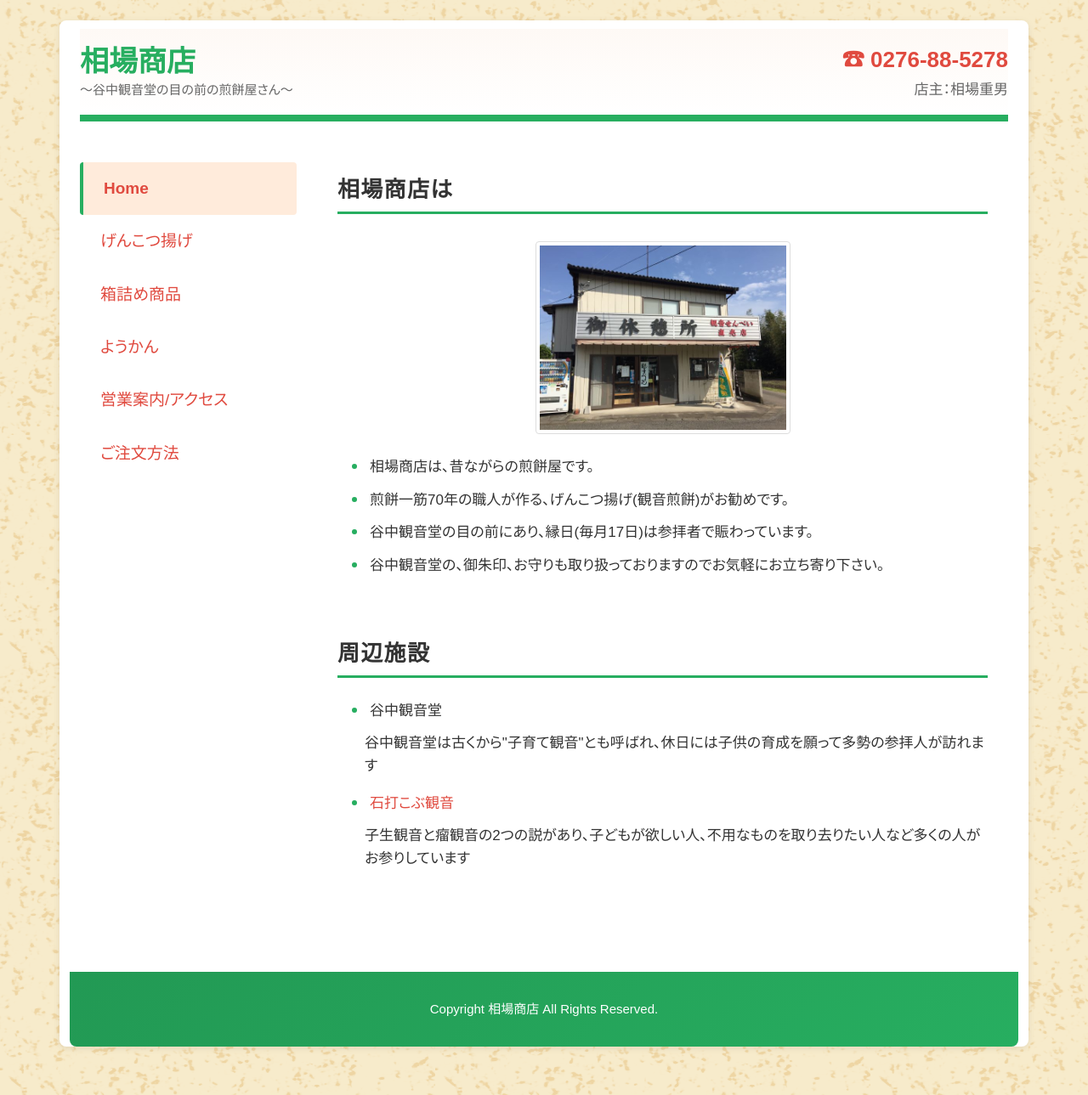
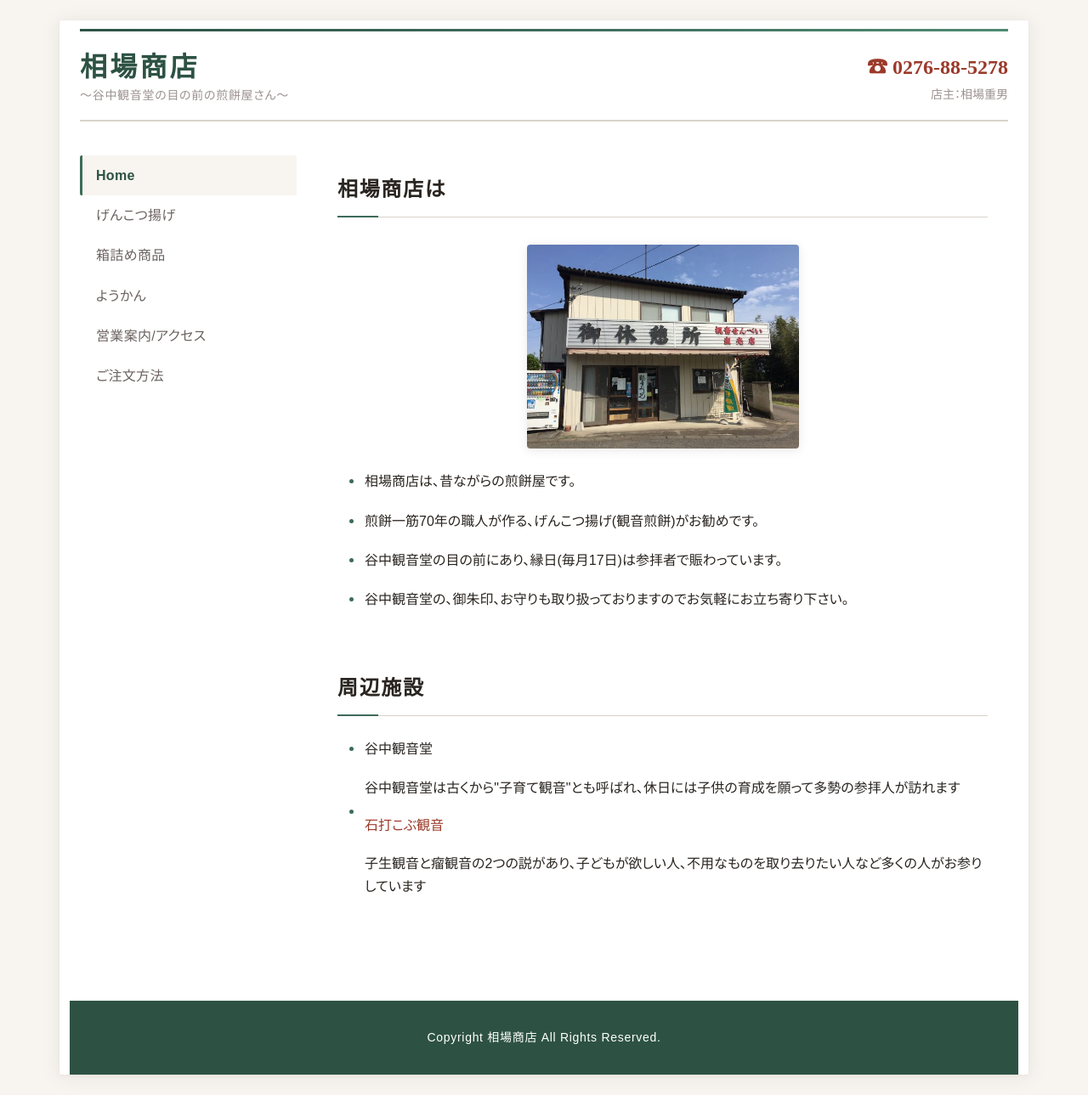
Before and after one commit to taiba/shouten-v2, a Jekyll site: the page built from index.html, in a window 1280 px wide. Shown: the whole page at 85% size. Built offline with Jekyll 4.4.1, drawn with Linux system fonts in a browser that asks for light colours.

Commit message:
デザインを洗練された和モダンスタイルに刷新
- Noto Serif JP（Google Fonts）を見出しに追加し品格のある字体に
- カラーパレットを深い苔緑・辰砂色・クリームの落ち着いた和の配色へ変更
- 背景のタイル模様を廃止しクリーンなクリーム色の背景に統一
- ヘッダーにグラデーションのアクセントラインを追加
- 見出し（.main-title）に短い装飾ラインを追加
- ナビゲーションのホバー・アクティブスタイルをより洗練された印象に
- サムネイルカードにフチなし＋影＋ホバー時の浮き上がりエフェクトを追加
- フッターをシンプルなダークグリーンに変更

https://claude.ai/code/session_01A6V9MDLpiGYGb1DT1qik3m

```diff
--- a/_includes/head.html
+++ b/_includes/head.html
@@ -2,6 +2,9 @@
     <title>{{ page.title }}</title>
     <meta charset="utf-8">
     <meta name="viewport" content="width=device-width, initial-scale=1">
+    <link rel="preconnect" href="https://fonts.googleapis.com">
+    <link rel="preconnect" href="https://fonts.gstatic.com" crossorigin>
+    <link href="https://fonts.googleapis.com/css2?family=Noto+Serif+JP:wght@400;600;700&display=swap" rel="stylesheet">
     <link href="https://cdn.jsdelivr.net/npm/bootstrap@5.3.3/dist/css/bootstrap.min.css" rel="stylesheet" integrity="sha384-QWTKZyjpPEjISv5WaRU9OFeRpok6YctnYmDr5pNlyT2bRjXh0JMhjY6hW+ALEwIH" crossorigin="anonymous">
     <link rel="stylesheet" href="/assets/css/common.css">
     <script src="https://cdn.jsdelivr.net/npm/bootstrap@5.3.3/dist/js/bootstrap.bundle.min.js" integrity="sha384-YvpcrYf0tY3lHB60NNkmXc5s9fDVZLESaAA55NDzOxhy9GkcIdslK1eN7N6jIeHz" crossorigin="anonymous"></script>
--- a/assets/css/common.css
+++ b/assets/css/common.css
@@ -7,60 +7,64 @@
   --spacing-lg: 32px;
   --spacing-xl: 48px;
 
-  /* カラーパレット: 和モダンな煎餅屋のイメージ */
+  /* カラーパレット: 和モダン・洗練 */
 
   /* ブランドカラー */
-  --color-primary: #27ae60;          /* メイングリーン（和の落ち着き） */
-  --color-primary-light: #2ecc71;    /* 明るいグリーン */
-  --color-primary-dark: #229954;     /* 濃いグリーン */
+  --color-primary: #3d6b5a;          /* 深い苔緑（落ち着き・品格） */
+  --color-primary-light: #4e8a73;    /* 明るめの緑 */
+  --color-primary-dark: #2d5244;     /* 濃い深緑 */
 
-  --color-accent: #e04a3f;           /* アクセントレッド（伝統的な赤） */
-  --color-accent-light: #e67e73;     /* 明るいレッド */
+  --color-accent: #9b3a2a;           /* 深い辰砂色（伝統的な赤） */
+  --color-accent-light: #c05040;     /* 明るめの赤 */
 
   /* 背景色 */
-  --color-bg-light: #fcefe5;         /* 薄ベージュ（温かみ） */
-  --color-bg-lighter: #fef9f5;       /* より薄いベージュ */
-  --color-bg-accent: #ffebdb;        /* アクセント背景 */
+  --color-bg-light: #f8f4ef;         /* 温かみのあるクリーム */
+  --color-bg-lighter: #faf8f4;       /* ほぼ白のクリーム */
+  --color-bg-accent: #f0e9e0;        /* アクセント背景 */
 
   /* テキストカラー */
-  --color-text: #333;                /* メインテキスト */
-  --color-text-light: #666;          /* サブテキスト */
-  --color-text-lighter: #999;        /* 補助テキスト */
+  --color-text: #2a2520;             /* 温かみのあるほぼ黒 */
+  --color-text-light: #6b6360;       /* サブテキスト */
+  --color-text-lighter: #9c9290;     /* 補助テキスト */
 
   /* グレースケール */
   --color-white: #ffffff;
-  --color-gray-100: #f8f9fa;
-  --color-gray-200: #e9ecef;
-  --color-gray-300: #dee2e6;
-  --color-gray-400: #ced4da;
-  --color-gray-500: #adb5bd;
-  --color-border: #ddd;              /* ボーダー用 */
+  --color-gray-100: #f8f6f3;
+  --color-gray-200: #ede9e3;
+  --color-gray-300: #d9d3cb;
+  --color-gray-400: #c4bdb4;
+  --color-gray-500: #a09890;
+  --color-border: #d9d3cb;           /* ボーダー用（温かみのある薄グレー） */
 
-  /* セマンティックカラー（意味のある色） */
+  /* セマンティックカラー */
   --color-success: var(--color-primary);
-  --color-info: #3498db;
-  --color-warning: #f39c12;
+  --color-info: #3a7ab5;
+  --color-warning: #c07830;
   --color-error: var(--color-accent);
 
+  /* フォント */
+  --font-heading: "Noto Serif JP", "游明朝", "YuMincho", "ヒラギノ明朝 ProN", "Hiragino Mincho ProN", serif;
+  --font-body: "游ゴシック体", "Yu Gothic", "YuGothic", "ヒラギノ角ゴ ProN", "Hiragino Kaku Gothic ProN", "メイリオ", "Meiryo", sans-serif;
+
   /* タイポグラフィ */
-  --font-size-h1: 34px;
-  --font-size-h2: 26px;
-  --font-size-h3: 21px;
-  --font-size-base: 17px;
-  --font-size-small: 15px;
-  --font-size-large: 19px;
+  --font-size-h1: 32px;
+  --font-size-h2: 24px;
+  --font-size-h3: 20px;
+  --font-size-base: 16px;
+  --font-size-small: 14px;
+  --font-size-large: 18px;
 
-  --line-height-tight: 1.3;
-  --line-height-normal: 1.6;
-  --line-height-relaxed: 1.8;
+  --line-height-tight: 1.35;
+  --line-height-normal: 1.7;
+  --line-height-relaxed: 1.9;
 }
 
 body {
   margin: 0 !important;
   padding: var(--spacing-md) var(--spacing-sm) !important;
-  background-image: url("/assets/image/bgimage2.png");
-  background-repeat: repeat;
-  font-family: "游ゴシック体", "Yu Gothic", "YuGothic", "ヒラギノ角ゴ ProN", "Hiragino Kaku Gothic ProN", "メイリオ", "Meiryo", sans-serif;
+  background-color: var(--color-bg-light);
+  background-image: none;
+  font-family: var(--font-body);
   font-size: var(--font-size-base);
   line-height: var(--line-height-normal);
   color: var(--color-text);
@@ -73,12 +77,13 @@ body {
 a {
   color: var(--color-accent);
   text-decoration: none;
-  transition: color 0.3s ease;
+  transition: color 0.25s ease;
 }
 
 a:hover {
   color: var(--color-accent-light);
   text-decoration: underline;
+  text-underline-offset: 3px;
 }
 
 a:focus {
@@ -86,29 +91,32 @@ a:focus {
   outline-offset: 2px;
 }
 
-/* 統一された見出しスタイル */
+/* 見出しスタイル: 明朝体で品格を演出 */
 h1, .h1 {
+  font-family: var(--font-heading);
   font-size: var(--font-size-h1);
   line-height: var(--line-height-tight);
   margin-bottom: var(--spacing-md);
   font-weight: 700;
-  letter-spacing: 0.05em;
+  letter-spacing: 0.08em;
 }
 
 h2, .h2 {
+  font-family: var(--font-heading);
   font-size: var(--font-size-h2);
   line-height: var(--line-height-tight);
   margin-bottom: var(--spacing-md);
   font-weight: 600;
-  letter-spacing: 0.05em;
+  letter-spacing: 0.07em;
 }
 
 h3, .h3 {
+  font-family: var(--font-heading);
   font-size: var(--font-size-h3);
   line-height: var(--line-height-normal);
   margin-bottom: var(--spacing-sm);
   font-weight: 600;
-  letter-spacing: 0.03em;
+  letter-spacing: 0.05em;
 }
 
 p {
@@ -122,13 +130,14 @@ p {
   max-width: 1140px;
   margin: 0 auto;
   padding: 0 var(--spacing-md);
-  box-shadow: 0 2px 8px rgba(0, 0, 0, 0.08);
-  border-radius: 8px;
+  box-shadow: 0 2px 24px rgba(42, 37, 32, 0.08), 0 1px 4px rgba(42, 37, 32, 0.04);
+  border-radius: 2px;
+  overflow: hidden;
 }
 
 .content {
   min-height: 500px;
-  border-top: solid 5px var(--color-primary);
+  border-top: 1px solid var(--color-border);
   padding: var(--spacing-lg) 0;
 }
 
@@ -153,51 +162,66 @@ p {
 .pb-md { padding-bottom: var(--spacing-md) !important; }
 .pb-lg { padding-bottom: var(--spacing-lg) !important; }
 
-/* ヘッダースタイル */
+/* ヘッダースタイル: トップにアクセントラインを配置 */
 header {
-  padding: var(--spacing-sm) 0;
-  background: linear-gradient(to bottom, var(--color-bg-lighter), var(--color-white));
-  border-bottom: 3px solid var(--color-primary);
+  padding: var(--spacing-md) 0 var(--spacing-sm);
+  background: var(--color-white);
+  border-bottom: 1px solid var(--color-border);
+  position: relative;
+}
+
+header::before {
+  content: '';
+  display: block;
+  height: 3px;
+  background: linear-gradient(to right, var(--color-primary-dark), var(--color-primary), var(--color-primary-light));
+  position: absolute;
+  top: 0;
+  left: 0;
+  right: 0;
 }
 
 .title {
+  font-family: var(--font-heading);
   font-size: var(--font-size-h1);
   line-height: var(--line-height-tight);
-  font-weight: bold;
-  margin-bottom: var(--spacing-xs);
+  font-weight: 700;
+  margin-bottom: 4px;
+  letter-spacing: 0.1em;
 }
 
 .title a {
   text-decoration: none;
-  color: var(--color-primary);
-  transition: color 0.3s ease;
+  color: var(--color-primary-dark);
+  transition: color 0.25s ease;
 }
 
 .title a:hover {
-  color: var(--color-primary-dark);
+  color: var(--color-primary);
   text-decoration: none;
 }
-
 
 .subTitle {
   font-size: var(--font-size-small);
   line-height: var(--line-height-normal);
-  color: var(--color-text-light);
+  color: var(--color-text-lighter);
   margin-bottom: 0;
+  letter-spacing: 0.05em;
 }
 
 .tel {
+  font-family: var(--font-heading);
   font-size: var(--font-size-h2);
   line-height: var(--line-height-normal);
-  font-weight: bold;
+  font-weight: 600;
   color: var(--color-accent);
-  margin-bottom: var(--spacing-xs);
+  margin-bottom: 4px;
 }
 
 .name {
-  font-size: var(--font-size-base);
+  font-size: var(--font-size-small);
   line-height: var(--line-height-normal);
-  color: var(--color-text-light);
+  color: var(--color-text-lighter);
   margin-bottom: 0;
 }
 
@@ -209,68 +233,74 @@ header {
 .footer .row {
   color: var(--color-white);
   padding: var(--spacing-lg);
-  background: linear-gradient(135deg, var(--color-primary-dark), var(--color-primary));
+  background: var(--color-primary-dark);
   text-align: center;
   font-size: var(--font-size-small);
-  border-radius: 0 0 8px 8px;
+  letter-spacing: 0.05em;
 }
 
 /* ナビゲーションスタイル */
 .nav {
-  font-size: var(--font-size-large);
-  margin-top: var(--spacing-sm);
+  font-size: var(--font-size-base);
+  margin-top: var(--spacing-xs);
 }
 
 .nav .nav-link {
-  color: var(--color-accent);
+  color: var(--color-text-light);
   background-color: transparent;
-  border-radius: 4px;
-  transition: all 0.3s ease;
-  padding: var(--spacing-sm) var(--spacing-md);
+  border-radius: 2px;
+  transition: all 0.2s ease;
+  padding: 10px var(--spacing-sm);
+  font-size: var(--font-size-base);
+  letter-spacing: 0.02em;
+  border-left: 3px solid transparent;
 }
 
 .nav .nav-link.active {
-  color: var(--color-accent) !important;
-  background-color: var(--color-bg-accent) !important;
+  color: var(--color-primary-dark) !important;
+  background-color: var(--color-bg-light) !important;
   font-weight: 600;
-  border-left: 4px solid var(--color-primary);
+  border-left: 3px solid var(--color-primary);
 }
 
 .nav .nav-link:hover {
-  color: var(--color-accent) !important;
+  color: var(--color-primary-dark) !important;
   background-color: var(--color-bg-lighter) !important;
-  transform: translateX(4px);
+  border-left: 3px solid var(--color-primary-light);
+  transform: translateX(2px);
 }
 
 .nav .nav-link:focus {
-  color: var(--color-accent) !important;
+  color: var(--color-primary-dark) !important;
   background-color: var(--color-bg-accent) !important;
 }
 
-/* Bootstrap 5で削除されたthumbnailクラスの代替 */
+/* サムネイル/カードスタイル */
 .thumbnail {
   display: block;
-  padding: 4px;
+  padding: 0;
   margin-left: auto;
   margin-right: auto;
   margin-bottom: var(--spacing-md);
-  line-height: 1.42857143;
   background-color: var(--color-white);
-  border: 1px solid var(--color-border);
+  border: none;
   border-radius: 4px;
   text-align: center;
-  max-width: 300px;
-  transition: box-shadow 0.3s ease;
+  max-width: 320px;
+  overflow: hidden;
+  box-shadow: 0 2px 12px rgba(42, 37, 32, 0.1);
+  transition: box-shadow 0.3s ease, transform 0.3s ease;
 }
 
 .thumbnail:hover {
-  box-shadow: 0 4px 12px rgba(0, 0, 0, 0.1);
+  box-shadow: 0 6px 24px rgba(42, 37, 32, 0.16);
+  transform: translateY(-2px);
 }
 
 .thumbnail img {
   max-width: 100%;
   height: auto;
-  display: inline-block;
+  display: block;
 }
 
 .main {
@@ -278,12 +308,26 @@ header {
 }
 
 .main-title {
+  font-family: var(--font-heading);
   font-size: var(--font-size-h2);
   line-height: var(--line-height-tight);
-  border-bottom: solid 3px var(--color-primary);
+  border-bottom: 1px solid var(--color-border);
   margin-bottom: var(--spacing-md);
   margin-top: var(--spacing-lg);
-  padding-bottom: var(--spacing-xs);
+  padding-bottom: var(--spacing-sm);
+  letter-spacing: 0.07em;
+  position: relative;
+}
+
+/* 見出しの下に短い装飾ライン */
+.main-title::after {
+  content: '';
+  position: absolute;
+  bottom: -1px;
+  left: 0;
+  width: 48px;
+  height: 2px;
+  background: var(--color-primary);
 }
 
 .main-title:first-child {
@@ -291,28 +335,35 @@ header {
 }
 
 .sub-title {
+  font-family: var(--font-heading);
   font-size: var(--font-size-h3);
   line-height: var(--line-height-normal);
   padding-left: var(--spacing-sm);
   margin-bottom: var(--spacing-sm);
+  letter-spacing: 0.04em;
+}
+
+.mylist {
+  padding-left: var(--spacing-lg);
 }
 
 .mylist li {
   list-style-type: none;
-  margin-bottom: var(--spacing-xs);
+  margin-bottom: var(--spacing-sm);
   line-height: var(--line-height-relaxed);
+  position: relative;
 }
 
 .mylist li:before {
   content: '';
-  width: 6px;
-  height: 6px;
+  width: 5px;
+  height: 5px;
   display: inline-block;
   border-radius: 100%;
   background: var(--color-primary);
-  position: relative;
-  left: -15px;
-  top: -3px;
+  position: absolute;
+  left: -18px;
+  top: 12px;
 }
 
 .infoLeft {
@@ -320,6 +371,7 @@ header {
   line-height: var(--line-height-normal);
   padding-left: var(--spacing-lg) !important;
   font-weight: 600;
+  color: var(--color-text);
 }
 
 .infoRight {
@@ -351,7 +403,7 @@ header {
 .bg-primary { background-color: var(--color-primary) !important; color: var(--color-white) !important; }
 
 .border { border: 1px solid var(--color-border) !important; }
-.border-radius { border-radius: 4px; }
+.border-radius { border-radius: 2px; }
 
 /* レスポンシブ: スマホ表示 */
 @media screen and (min-width: 0px) and (max-width : 767px){
@@ -361,7 +413,7 @@ header {
 
     .container {
         padding: 0 var(--spacing-xs);
-        border-radius: 4px;
+        border-radius: 0;
     }
 
     .main {
@@ -381,32 +433,31 @@ header {
     }
 
     p, li {
-        font-size: var(--font-size-large);
+        font-size: var(--font-size-base);
         line-height: var(--line-height-relaxed);
     }
 
     h1, .h1 {
-        font-size: 30px;
+        font-size: 26px;
     }
 
     h2, .h2 {
-        font-size: 24px;
+        font-size: 22px;
     }
 
     .title {
-        font-size: 28px;
+        font-size: 26px;
         margin-bottom: var(--spacing-xs);
     }
 
-
     .tel {
-        font-size: 22px;
+        font-size: 20px;
         margin-top: var(--spacing-sm);
         margin-bottom: var(--spacing-xs);
     }
 
     .subTitle {
-        font-size: 14px;
+        font-size: 13px;
         margin-bottom: var(--spacing-xs);
     }
 }
```
